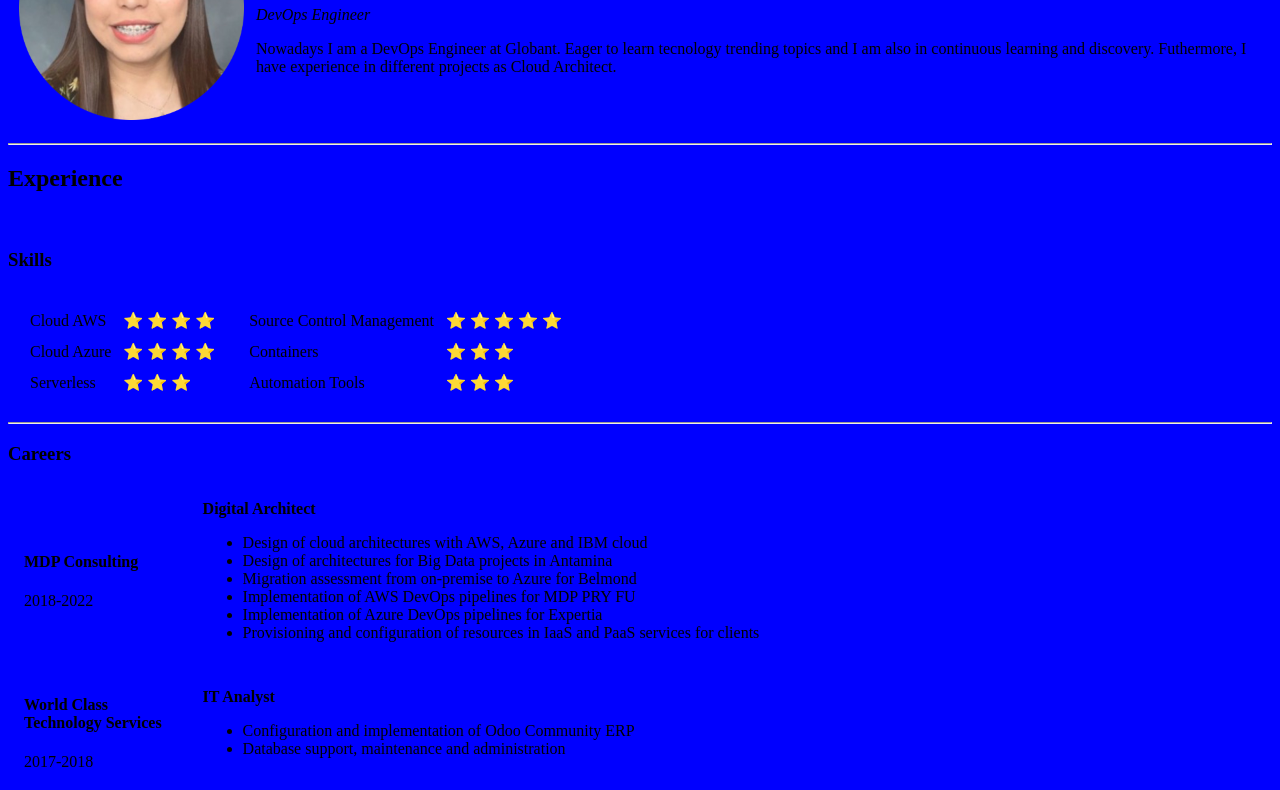
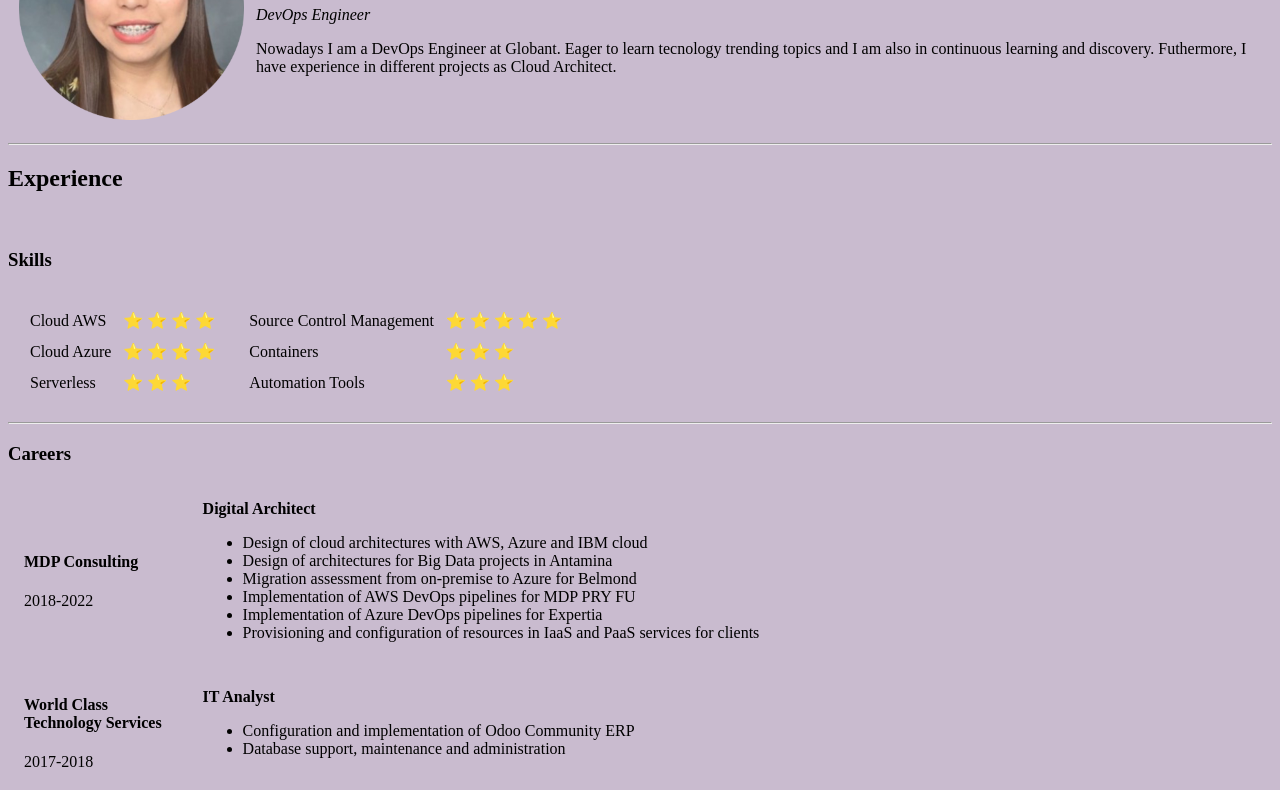
Before and after one commit to lwozitol/HTML---Personal-Site, a plain HTML site: page index.html in a window 1280 px wide. Shown: the part 124-914 px from the top of the page. Drawn offline with Linux system fonts and the light colour scheme.

Commit message:
Change background color

```diff
--- a/index.html
+++ b/index.html
@@ -6,7 +6,7 @@
   <title> 🦉 Wendy's Personal Site</title>
 </head>
 
-<body style="background-color: blue;">
+<body style="background-color: #C9BBCF;">
   <table cellspacing="10">
     <tr>
       <td><img src="images/wendy.png" alt="wendy profile picture"></td>
```
